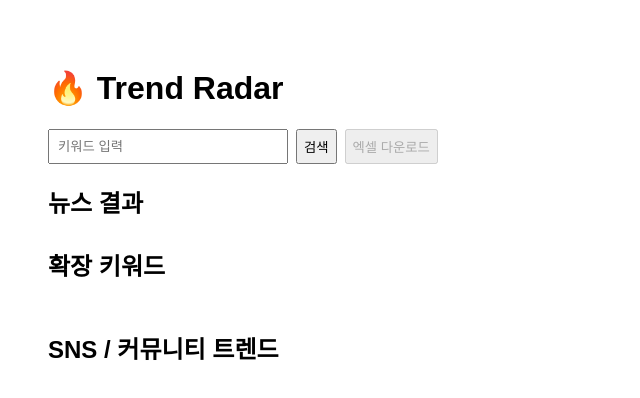
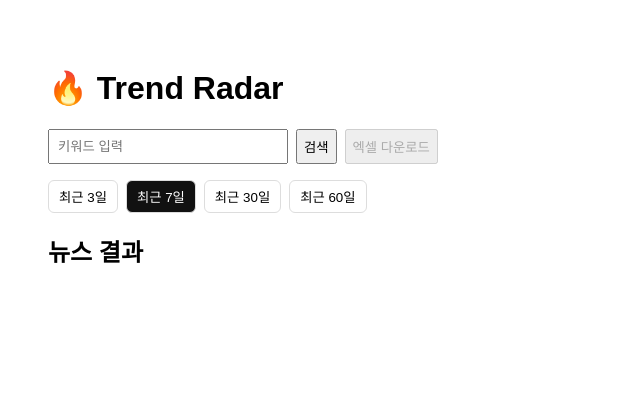
Before and after one commit to kim-jihyeeee/kim-jihyeeee-trend-radar, a Next.js app: page / in a window 1280 px wide. Shown: the top 398 px of the page, without its empty margins (0-640 px from the left). Built offline with nearby package versions, Linux system fonts and the light colour scheme.

Commit message:
Update page.js

```diff
--- a/app/page.js
+++ b/app/page.js
@@ -4,20 +4,21 @@ import { useState } from "react";
 
 export default function Home() {
   const [keyword, setKeyword] = useState("");
+  const [days, setDays] = useState(7);
   const [newsItems, setNewsItems] = useState([]);
   const [keywords, setKeywords] = useState([]);
   const [socialItems, setSocialItems] = useState([]);
+  const [copies, setCopies] = useState([]);
   const [loading, setLoading] = useState(false);
 
   const handleSearch = async () => {
     if (!keyword.trim()) return;
-
     setLoading(true);
 
     try {
       const [newsRes, socialRes] = await Promise.all([
-        fetch(`/api/search?q=${encodeURIComponent(keyword)}`),
-        fetch(`/api/social?q=${encodeURIComponent(keyword)}`)
+        fetch(`/api/search?q=${encodeURIComponent(keyword)}&days=${days}`),
+        fetch(`/api/social?q=${encodeURIComponent(keyword)}&days=${days}`)
       ]);
 
       const newsData = await newsRes.json();
@@ -26,11 +27,21 @@ export default function Home() {
       setNewsItems(newsData.items || []);
       setKeywords(newsData.keywords || []);
       setSocialItems(socialData.items || []);
+
+      const copyRes = await fetch("/api/copy", {
+        method: "POST",
+        headers: { "Content-Type": "application/json" },
+        body: JSON.stringify({ keyword, keywords: newsData.keywords || [] })
+      });
+
+      const copyData = await copyRes.json();
+      setCopies(copyData.copies || []);
     } catch (error) {
-      console.error("검색 실패:", error);
+      console.error(error);
       setNewsItems([]);
       setKeywords([]);
       setSocialItems([]);
+      setCopies([]);
     } finally {
       setLoading(false);
     }
@@ -58,7 +69,7 @@ export default function Home() {
     <div style={{ padding: 40, fontFamily: "Arial, sans-serif" }}>
       <h1>🔥 Trend Radar</h1>
 
-      <div style={{ display: "flex", gap: 8, marginBottom: 20 }}>
+      <div style={{ display: "flex", gap: 8, marginBottom: 16 }}>
         <input
           value={keyword}
           onChange={(e) => setKeyword(e.target.value)}
@@ -76,6 +87,25 @@ export default function Home() {
         </button>
       </div>
 
+      <div style={{ display: "flex", gap: 8, marginBottom: 20 }}>
+        {[3, 7, 30, 60].map((d) => (
+          <button
+            key={d}
+            onClick={() => setDays(d)}
+            style={{
+              padding: "6px 10px",
+              border: "1px solid #ddd",
+              background: days === d ? "#111" : "#fff",
+              color: days === d ? "#fff" : "#000",
+              borderRadius: 6,
+              cursor: "pointer"
+            }}
+          >
+            최근 {d}일
+          </button>
+        ))}
+      </div>
+
       <section style={{ marginBottom: 28 }}>
         <h2>뉴스 결과</h2>
         {newsItems.map((item, idx) => (
@@ -89,35 +119,6 @@ export default function Home() {
           </div>
         ))}
       </section>
-
-      <section style={{ marginBottom: 28 }}>
-        <h2>확장 키워드</h2>
-        <div style={{ display: "flex", flexWrap: "wrap", gap: 8 }}>
-          {keywords.map((item, idx) => (
-            <span
-              key={idx}
-              style={{
-                border: "1px solid #ddd",
-                borderRadius: 20,
-                padding: "6px 10px",
-                fontSize: 13
-              }}
-            >
-              {item}
-            </span>
-          ))}
-        </div>
-      </section>
-
-      <section>
-        <h2>SNS / 커뮤니티 트렌드</h2>
-        {socialItems.map((item, idx) => (
-          <div key={idx} style={{ marginBottom: 10 }}>
-            <strong>[{item.source}]</strong> {item.text}
-            <div style={{ fontSize: 13, color: "#555" }}>{item.sentiment}</div>
-          </div>
-        ))}
-      </section>
     </div>
   );
 }
```
